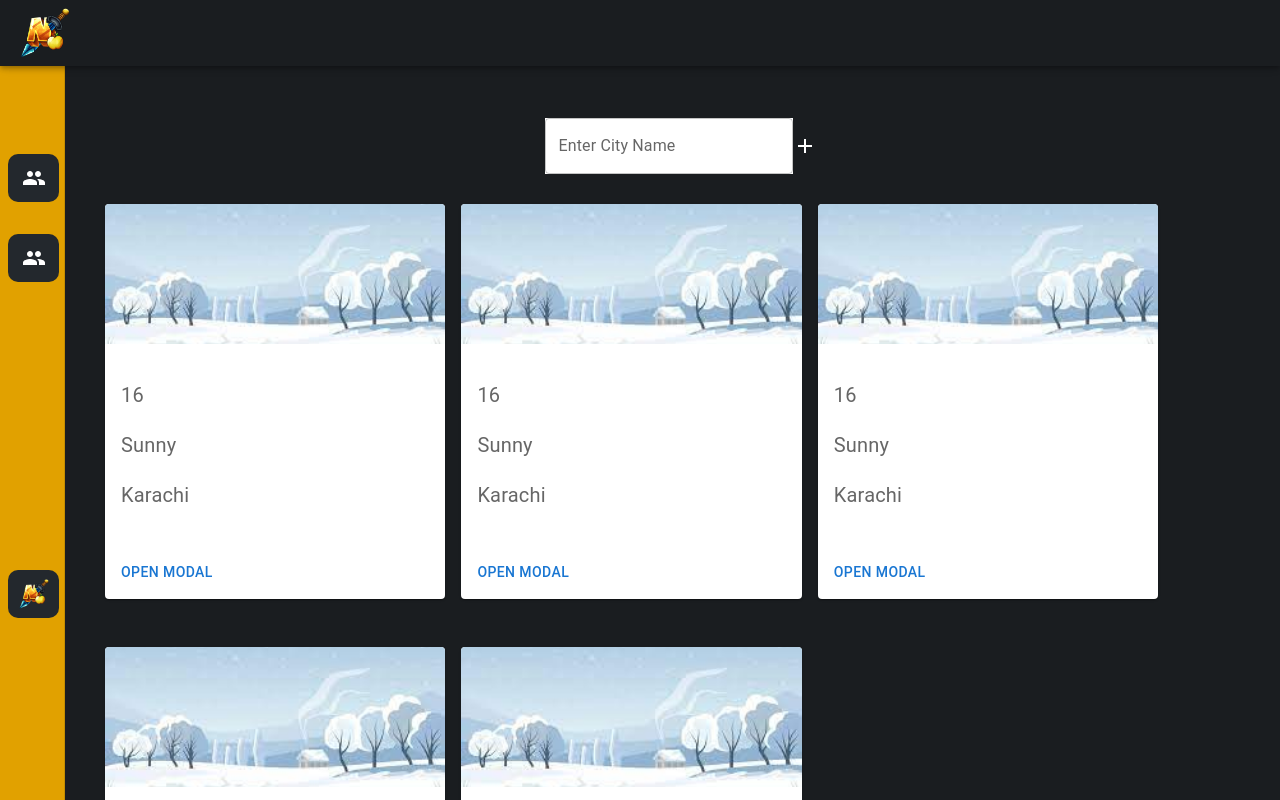
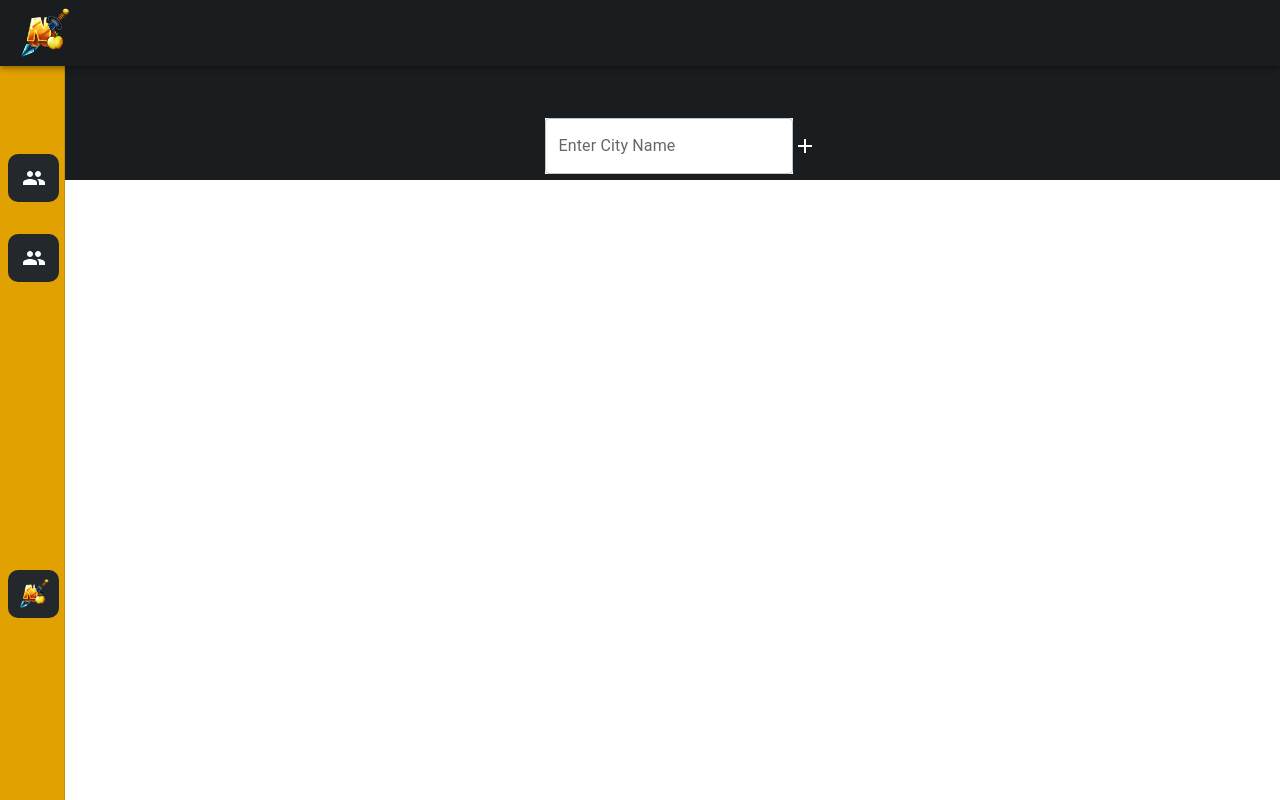
Before and after one commit to Anumjawaid/client-frontend, a React (Create React App) app in the folder clientapi/: page /dashboard in a window 1280 px wide. Shown: the top 800 px of the page. Built offline with nearby package versions, Linux system fonts and the light colour scheme.

Commit message:
added redux

```diff
--- a/clientapi/src/Components/Card.jsx
+++ b/clientapi/src/Components/Card.jsx
@@ -13,14 +13,16 @@
 import ModalCard from './ModalCard'
 import TextField from '@mui/material/TextField';
 import AddIcon from '@mui/icons-material/Add';
+import { useDispatch, useSelector } from "react-redux"
 
 function CurrentWeather(props) {
 	const temp = props.obj.temp
 	const description = props.obj.description
 	const city = props.obj.city
 	const iconId = props.obj.iconId
+	const cities = useSelector((state) => state.users.cities)
 
-	const card = ['1', '2', '3', '4', '5']
+	const card = cities
 
 	function temperatureClass() {
 		let temp = this.convertTemperature();
```
